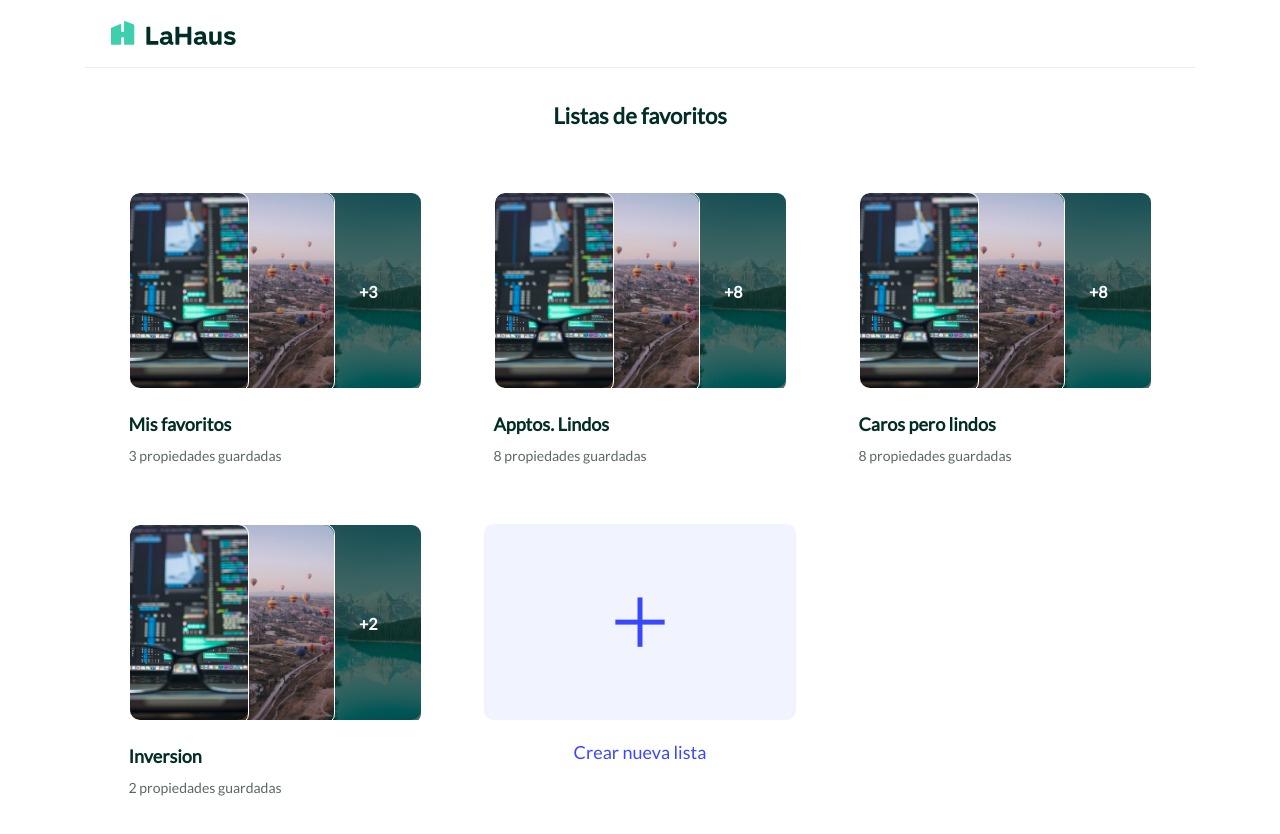
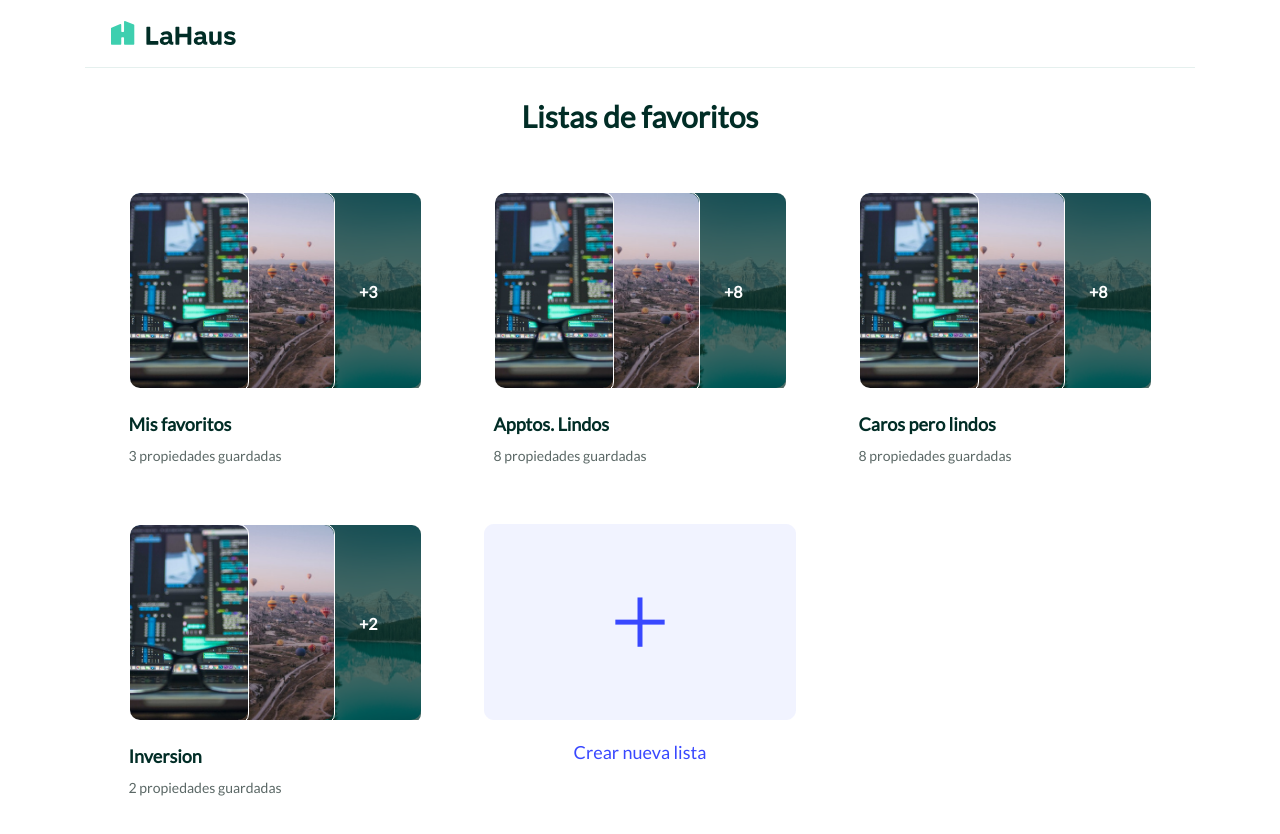
Before and after one commit to angelolev/lahaus, a React (Create React App) app: page / in a window 1280 px wide. Shown: the top 834 px of the page. Built offline with nearby package versions, Linux system fonts and the light colour scheme.

Commit message:
fixed toggleMenu function

```diff
--- a/src/components/Nav.jsx
+++ b/src/components/Nav.jsx
@@ -21,8 +21,10 @@ const Nav = (props) => {
           <img className="hidden-xs" src={logoSm} alt="Logo sm" />
         </div>
       </div>
-      <ul className="nav__links fadeIn" id="navMenu" onClick={toggleMenu}>
-        <button id="navClose">X</button>
+      <ul className="nav__links fadeIn" id="navMenu">
+        <button id="navClose" onClick={toggleMenu}>
+          X
+        </button>
         <li>
           <a href="/cundinamarca">Cundinamarca</a>
         </li>
--- a/src/styles/base/_universals.scss
+++ b/src/styles/base/_universals.scss
@@ -48,6 +48,10 @@ main {
     color: $fontPrimaryColor;
     line-height: 32px;
     text-align: center;
+
+    @include breakpoint($sm) {
+      font-size: 30px;
+    }
   }
 }
 
```
